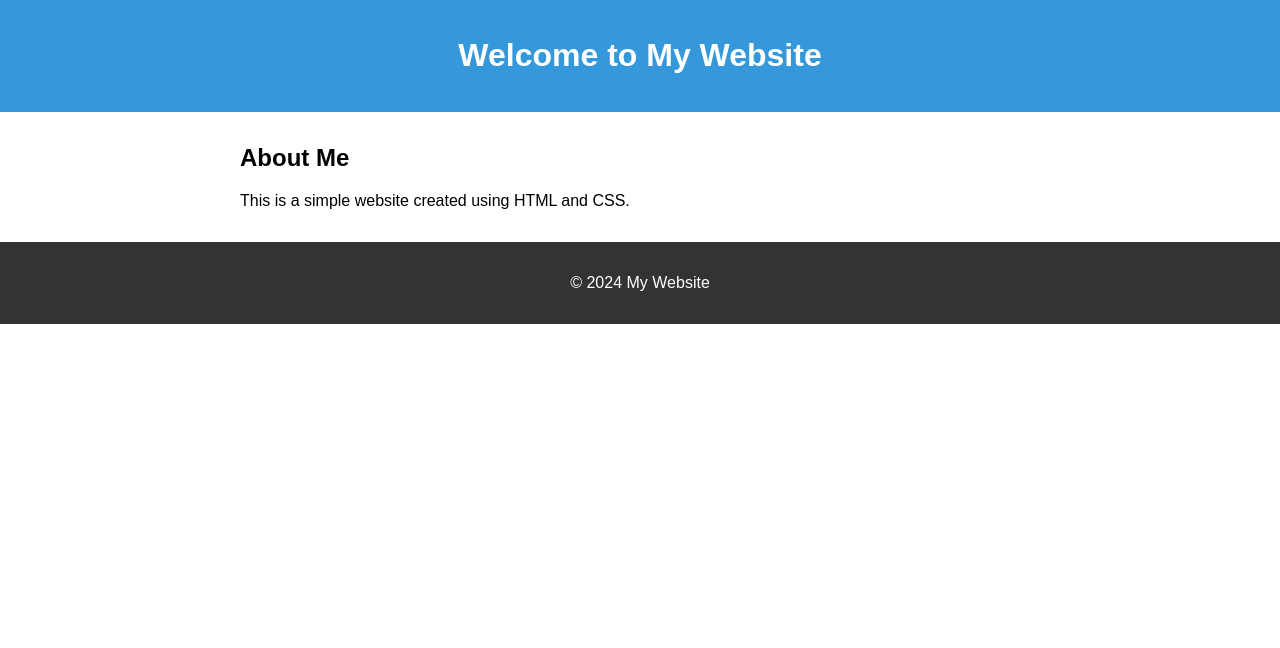
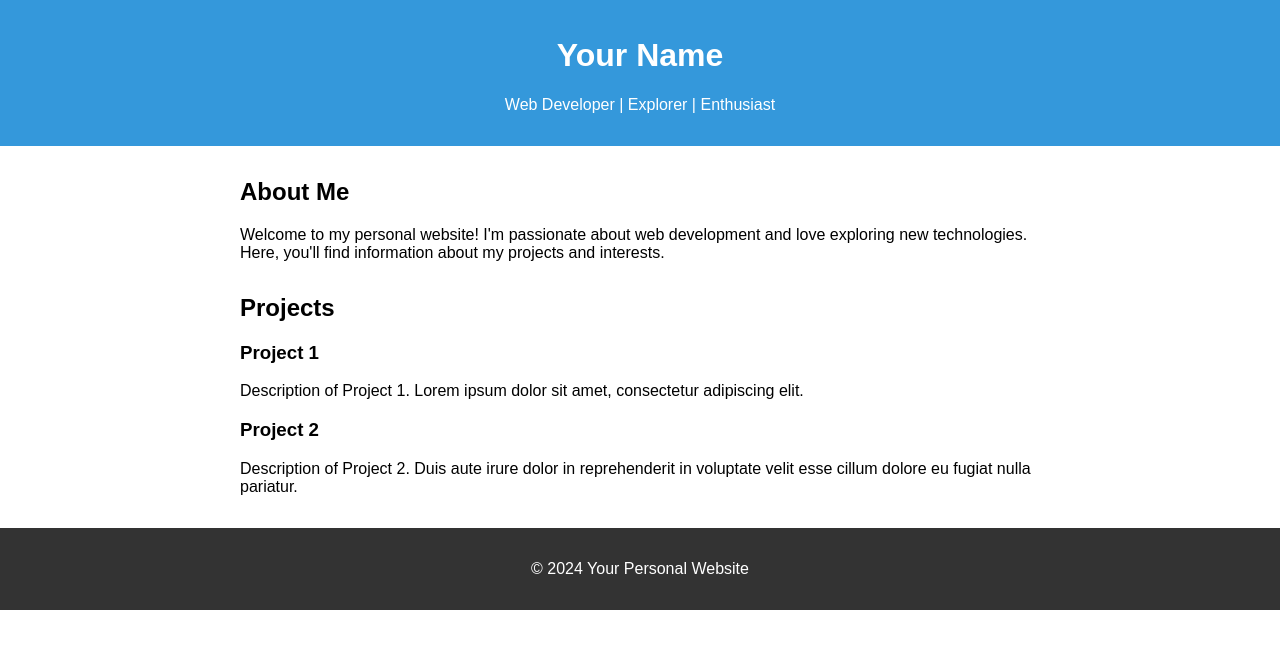
Before and after one commit to Wairimukimm/Wairimu-s-Portfolio, a plain HTML site: page index.html in a window 1280 px wide. Drawn offline with Linux system fonts and the light colour scheme.

Commit message:
Update index.html

```diff
--- a/index.html
+++ b/index.html
@@ -4,20 +4,41 @@
     <meta charset="UTF-8">
     <meta name="viewport" content="width=device-width, initial-scale=1.0">
     <link rel="stylesheet" href="style.css">
-    <title>My Website</title>
+    <title>Your Personal Website</title>
 </head>
 <body>
     <header>
-        <h1>Welcome to My Website</h1>
+        <div class="container">
+            <h1>Your Name</h1>
+            <p>Web Developer | Explorer | Enthusiast</p>
+        </div>
     </header>
 
-    <section>
-        <h2>About Me</h2>
-        <p>This is a simple website created using HTML and CSS.</p>
+    <section class="about-me">
+        <div class="container">
+            <h2>About Me</h2>
+            <p>Welcome to my personal website! I'm passionate about web development and love exploring new technologies. Here, you'll find information about my projects and interests.</p>
+        </div>
+    </section>
+
+    <section class="projects">
+        <div class="container">
+            <h2>Projects</h2>
+            <div class="project">
+                <h3>Project 1</h3>
+                <p>Description of Project 1. Lorem ipsum dolor sit amet, consectetur adipiscing elit.</p>
+            </div>
+            <div class="project">
+                <h3>Project 2</h3>
+                <p>Description of Project 2. Duis aute irure dolor in reprehenderit in voluptate velit esse cillum dolore eu fugiat nulla pariatur.</p>
+            </div>
+        </div>
     </section>
 
     <footer>
-        <p>&copy; 2024 My Website</p>
+        <div class="container">
+            <p>&copy; 2024 Your Personal Website</p>
+        </div>
     </footer>
 </body>
 </html>
```
